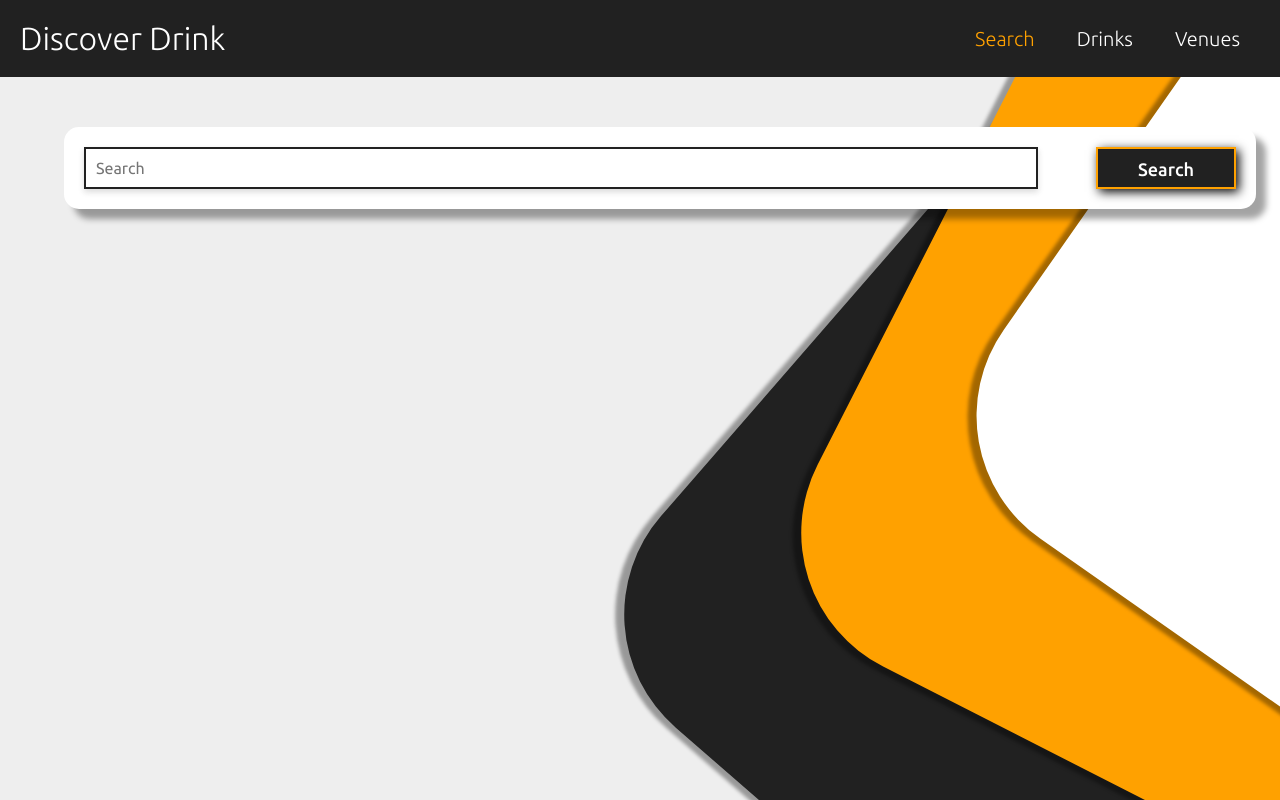
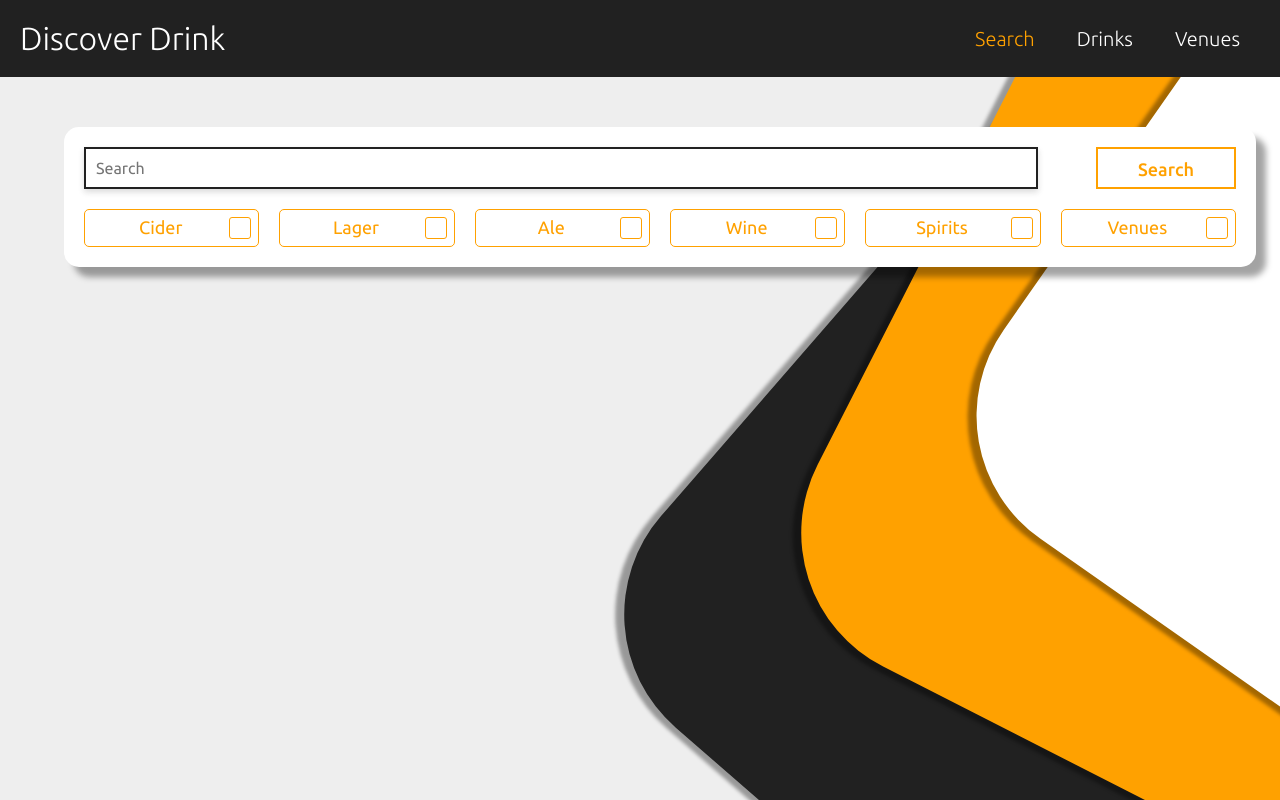
Before and after one commit to liamSully43/DiscoverDrink, a PHP site: page /search in a window 1280 px wide. Run offline with PHP 8.4, Linux system fonts and the light colour scheme; style sheets or scripts are compiled from the project's sources.

Commit message:
Added type tags & type filter
 - Added & designed searchbar tags to search via drink types
 - Implimented those type tags into the search API/feature

```diff
--- a/CSS/searchbar.css
+++ b/CSS/searchbar.css
@@ -5,6 +5,8 @@ form {
   display: -webkit-box;
   display: -ms-flexbox;
   display: flex;
+  -ms-flex-wrap: wrap;
+      flex-wrap: wrap;
 }
 
 form input {
@@ -28,7 +30,7 @@ form button {
   max-height: 42px;
   display: inline-block;
   padding: 10px 0px;
-  border: solid 2px #ffa100;
+  border: solid 2px #ffffff;
   font-size: 18px;
   font-weight: 500;
   -webkit-box-shadow: 3px 3px 10px black;
@@ -54,12 +56,84 @@ form .light:hover {
   background-color: #eeeeee;
 }
 
+form .tag-container {
+  display: none;
+}
+
 .card {
   background-color: #ffffff;
   padding: 20px;
   border-radius: 15px;
   -webkit-box-shadow: 10px 10px 6px rgba(0, 0, 0, 0.36);
           box-shadow: 10px 10px 6px rgba(0, 0, 0, 0.36);
+}
+
+.card button {
+  background-color: #ffffff;
+  color: #ffa100;
+  border-color: #ffa100;
+  -webkit-box-shadow: none;
+          box-shadow: none;
+}
+
+.card button:hover {
+  background-color: #ffe2b5;
+}
+
+.card .tag-container {
+  display: -webkit-box;
+  display: -ms-flexbox;
+  display: flex;
+  -webkit-box-flex: 1;
+      -ms-flex: 1 0 100%;
+          flex: 1 0 100%;
+  margin-top: 20px;
+}
+
+.card .tag-container label {
+  -webkit-box-flex: 0;
+      -ms-flex: 0 1 100%;
+          flex: 0 1 100%;
+  padding: 7px;
+  border: solid 1px #ffa100;
+  background-color: #ffffff;
+  border-radius: 5px;
+  margin-right: 20px;
+  color: #ffa100;
+  text-align: center;
+  font-size: 18px;
+  cursor: pointer;
+}
+
+.card .tag-container label:last-of-type {
+  margin-right: 0px;
+}
+
+.card .tag-container label input {
+  position: absolute;
+  opacity: 0;
+  cursor: pointer;
+}
+
+.card .tag-container label input:checked ~ .custom-checkbox {
+  color: #ffa100;
+}
+
+.card .tag-container label .custom-checkbox {
+  width: 20px;
+  max-width: 20px;
+  height: 20px;
+  border: solid 1px #ffa100;
+  border-radius: 3px;
+  float: right;
+  line-height: 16px;
+  color: #ffffff;
+  background-color: #ffffff;
+}
+
+.card .tag-container .active {
+  background-color: #ffa100;
+  color: #ffffff;
 }
 
 @media (max-width: 650px) {
--- a/CSS/searchbar.scss
+++ b/CSS/searchbar.scss
@@ -5,6 +5,7 @@ form {
     padding: 0px;
     margin: auto;
     display: flex;
+    flex-wrap: wrap;
 
     input {
         flex: 1 0 75%;
@@ -23,7 +24,7 @@ form {
         max-height: 42px;
         display: inline-block;
         padding: 10px 0px;
-        border: solid 2px $or;
+        border: solid 2px $wh;
         font-size: 18px;
         font-weight: 500;
         box-shadow: 3px 3px 10px black;
@@ -47,6 +48,10 @@ form {
             background-color: $bg;
         }
     }
+
+    .tag-container {
+        display: none;
+    }
 }
 
 .card {
@@ -54,6 +59,69 @@ form {
     padding: 20px;
     border-radius: 15px;
     box-shadow: 10px 10px 6px rgba($color: black, $alpha: 0.36%);
+
+    button {
+        background-color: $wh;
+        color: $or;
+        border-color: $or;
+        box-shadow: none;
+    }
+
+    button:hover {
+        background-color: #ffe2b5;
+    }
+
+    .tag-container {
+        display: flex;
+        flex: 1 0 100%;
+        margin-top: 20px;
+
+        label {
+            flex: 0 1 100%;
+            padding: 7px;
+            border: solid 1px $or;
+            background-color: $wh;
+            border-radius: 5px;
+            margin-right: 20px;
+            color: $or;
+            text-align: center;
+            font-size: 18px;
+            cursor: pointer;
+
+            &:last-of-type {
+                margin-right: 0px;
+            }
+
+            // hide the default checkbox
+            input {
+                position: absolute;
+                opacity: 0;
+                cursor: pointer;
+            }
+
+            input:checked ~ .custom-checkbox {
+                color: $or;
+            }
+
+            //custom checkbox design
+            .custom-checkbox {
+                width: 20px;
+                max-width: 20px;
+                height: 20px;
+                border: solid 1px $or;
+                border-radius: 3px;
+                float: right;
+                line-height: 16px;
+                color: $wh;
+                background-color: $wh;
+            }
+        }
+
+        .active {
+            background-color: $or;
+            color: $wh;
+        }
+    }
 }
 
 @media(max-width: 650px) {
--- /dev/null
+++ b/JS/searchbar.js
@@ -0,0 +1,17 @@
+const checkboxes = document.querySelectorAll("input[type=checkbox]");
+
+checkboxes.forEach(checkbox => {
+    checkbox.addEventListener("change", () => {
+        toggleLabel(checkbox);
+    })
+});
+
+function toggleLabel(checkbox) {
+    const tag = checkbox.id;
+    if(checkbox.checked) {
+        document.querySelector(`.${tag}`).classList.add("active");
+    }
+    else {
+        document.querySelector(`.${tag}`).classList.remove("active");
+    }
+}
--- a/styles.css
+++ b/styles.css
@@ -15,6 +15,10 @@ a, a:visited {
 
 body, html {
     background-color: transparent;
+}
+
+.hide {
+    display: none !important;
 }
 
 .card-container {
--- a/views/components/searchbar.php
+++ b/views/components/searchbar.php
@@ -21,7 +21,40 @@
 <form method="POST" action="<?php echo $route ?>" class="<?php echo $background ?>">
     <input type="text" name="search" placeholder="Search" />
     <button class="dark" type="submit">Search</button>
+    <div class="tag-container">
+        <label class="tags cider">
+            Cider
+            <input id="cider" type="checkbox" name="cider" value="checked" />
+            <span class="custom-checkbox">&chi;</span>
+        </label>
+        <label class="tags lager">
+            Lager
+            <input id="lager" type="checkbox"name="lager" value="checked" />
+            <span class="custom-checkbox">&chi;</span>
+        </label>
+        <label class="tags ale">
+            Ale
+            <input id="ale" type="checkbox"name="ale" value="checked" />
+            <span class="custom-checkbox">&chi;</span>
+        </label>
+        <label class="tags wine">
+            Wine
+            <input id="wine" type="checkbox"name="wine" value="checked" />
+            <span class="custom-checkbox">&chi;</span>
+        </label>
+        <label class="tags spirits">
+            Spirits
+            <input id="spirits" type="checkbox"name="spirits" value="checked" />
+            <span class="custom-checkbox">&chi;</span>
+        </label>
+        <label class="tags venues <?php if($route === "/drinks") echo 'hide' ?>">
+            Venues
+            <input id="venues" type="checkbox"name="venues" value="checked" />
+            <span class="custom-checkbox">&chi;</span>
+        </label>
+    </div>
 </form>
+<script type="text/JavaScript" src="../JS/searchbar.js"></script>
 <?php
 
     if(!$_POST) {
```
Also changed, not shown: searchDB.php (+33 -1 lines), 1 other file.
